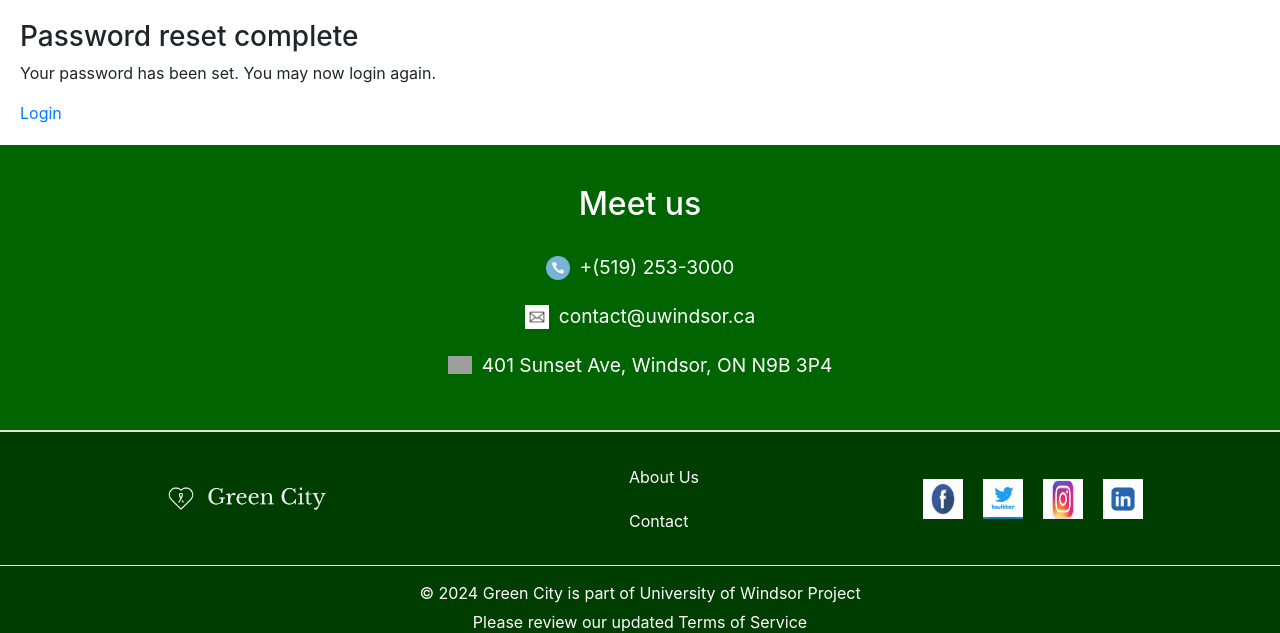
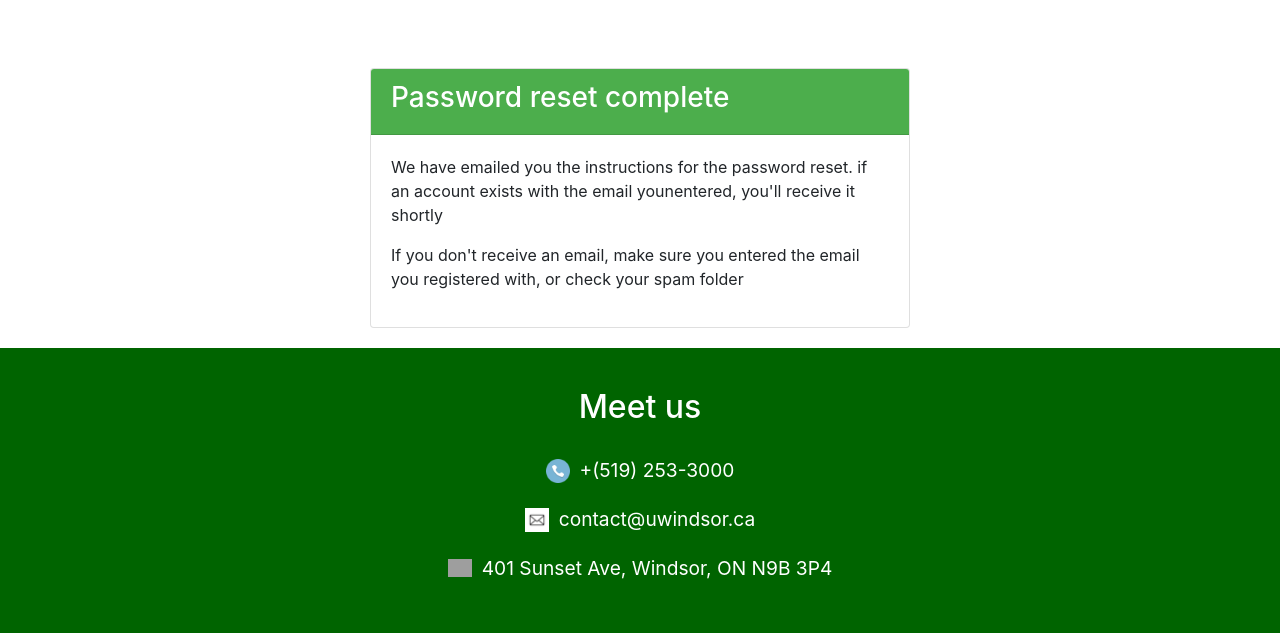
Before and after one commit to anoopmanikantas/COMP8347-Final-project-Green-City, a Django app: page /password_reset/done/ in a window 1280 px wide. Shown: the part 70-703 px from the top of the page. Run offline with Django 5.2, Linux system fonts and the light colour scheme; parts of the project's set-up code (start-up, migrations or seed data) failed here and were passed over; some libraries are stand-ins or nearby versions; grey boxes are pictures that could not be loaded.

Commit message:
Password_Reset Configured

```diff
--- a/myapp/templates/base.html
+++ b/myapp/templates/base.html
@@ -7,8 +7,6 @@
     <link rel="stylesheet" href="{% static 'base.css' %}">
     <link rel="stylesheet" href="{% static 'footer.css' %}">
     <link rel="stylesheet" href="{% static 'contact.css' %}">
-    <link href="https://maxcdn.bootstrapcdn.com/bootstrap/4.5.2/css/bootstrap.min.css" rel="stylesheet">
-    <link rel="stylesheet" href="https://cdnjs.cloudflare.com/ajax/libs/font-awesome/5.15.3/css/all.min.css">
 </head>
 <body>
     <div class="navbar">
--- a/myapp/templates/register/password_reset.html
+++ b/myapp/templates/register/password_reset.html
@@ -1,6 +1,7 @@
 {% extends 'base.html' %}
 {% load static %}
 {% block content %}
+    <link href="https://maxcdn.bootstrapcdn.com/bootstrap/4.5.2/css/bootstrap.min.css" rel="stylesheet">
     <link rel="stylesheet" href="{% static 'register/password_reset.css' %}">
     <div class="container mt-5">
         <div class="row justify-content-center">
--- a/myapp/templates/register/password_reset_done.html
+++ b/myapp/templates/register/password_reset_done.html
@@ -1,10 +1,22 @@
 {% extends 'base.html' %}
 {% load static %}
 {% block content %}
-<h3>Password reset complete</h3>
-
-<p>Your password has been set. You may now login again.</p>
-<a href="{% url 'login' %}">Login</a>
-{#<a href="{% url 'adminlogin' %}">Admin Login</a>#}
-
+    <link href="https://maxcdn.bootstrapcdn.com/bootstrap/4.5.2/css/bootstrap.min.css" rel="stylesheet">
+    <link rel="stylesheet" href="{% static 'register/password_reset.css' %}">
+    <div class="container mt-5">
+        <div class="row justify-content-center">
+            <div class="col-md-6">
+                <div class="card">
+                    <div class="card-header">
+                        <h3>Password reset complete</h3>
+                    </div>
+                    <div class="card-body">
+                        <p><i>Your password has been set. You may now login again.</i></p>
+                        <a href="{% url 'login' %}">Login</a>
+                        {#<a href="{% url 'adminlogin' %}">Admin Login</a>#}
+                    </div>
+                </div>
+            </div>
+        </div>
+    </div>
 {% endblock %}
--- a/myapp/templates/register/password_reset_sent.html
+++ b/myapp/templates/register/password_reset_sent.html
@@ -1,7 +1,21 @@
 {% extends 'base.html' %}
 {% load static %}
 {% block content %}
-<h3>Password reset sent.</h3>
-<p>We have emailed you the instructions for the password reset. if an account exists with the email younentered, you'll receive it shortly</p>
-<p>If you don't receive an email, make sure you entered the email you registered with, or check your spam folder</p>
+    <link href="https://maxcdn.bootstrapcdn.com/bootstrap/4.5.2/css/bootstrap.min.css" rel="stylesheet">
+    <link rel="stylesheet" href="{% static 'register/password_reset.css' %}">
+    <div class="container mt-5">
+        <div class="row justify-content-center">
+            <div class="col-md-6">
+                <div class="card">
+                    <div class="card-header">
+                        <h3>Password reset complete</h3>
+                    </div>
+                    <div class="card-body">
+                        <p>We have emailed you the instructions for the password reset. if an account exists with the email younentered, you'll receive it shortly</p>
+                        <p>If you don't receive an email, make sure you entered the email you registered with, or check your spam folder</p>
+                    </div>
+                </div>
+            </div>
+        </div>
+    </div>
 {% endblock %}
--- a/myapp/urls.py
+++ b/myapp/urls.py
@@ -44,7 +44,7 @@ urlpatterns = [
     path('logout/', auth_views.LogoutView.as_view(), name='logout'),
 
     path('reset_password/', auth_views.PasswordResetView.as_view(template_name ="register/password_reset.html"), name='reset_password'),
-    path('password_reset/done/', auth_views.PasswordResetDoneView.as_view(template_name = "register/password_reset_done.html"), name='password_reset_done'),
+    path('password_reset/done/', auth_views.PasswordResetDoneView.as_view(template_name = "register/password_reset_sent.html"), name='password_reset_done'),
     path('reset/<uidb64>/<token>/', auth_views.PasswordResetConfirmView.as_view(template_name = "register/password_reset_form.html"), name='password_reset_confirm'),
     path('reset/done/', auth_views.PasswordResetCompleteView.as_view(template_name = "register/password_reset_done.html"), name='password_reset_complete'),
     path('accounts/login/', views.user_login, name='accounts_login'),
```
Also changed, not shown: myapp/templates/register/password_reset_form.html (+14 -3 lines), myapp/templates/register/password_reset.css (line endings or trailing spaces).
